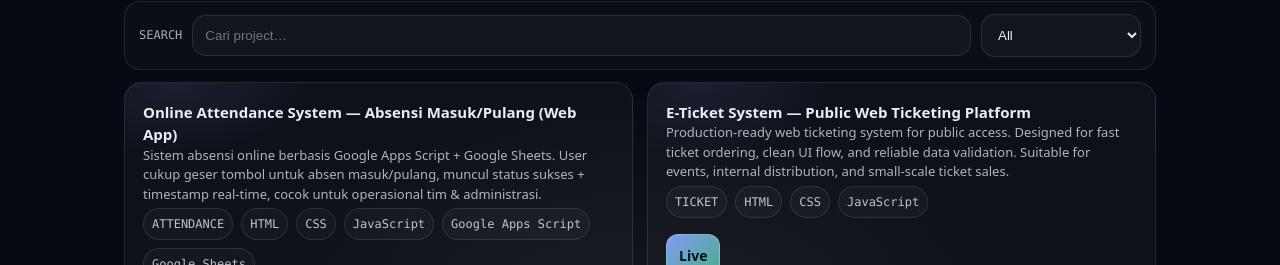
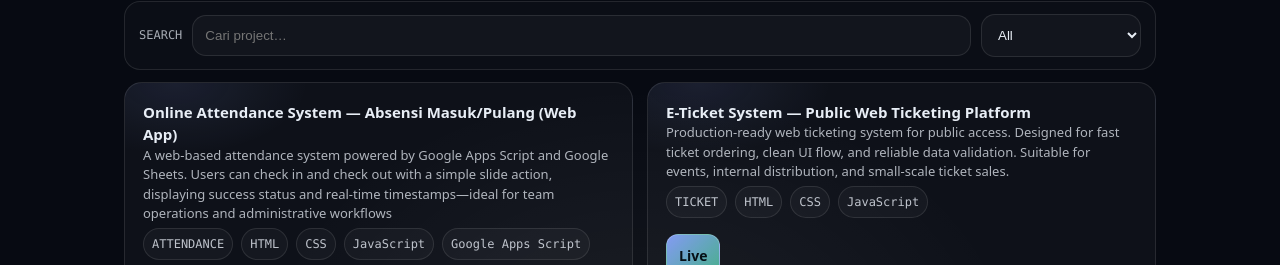
Before and after one commit to BlesUstetu/PORTAL, a plain HTML site: page index.html in a window 1280 px wide. Shown: the part 1309-1574 px from the top of the page. Drawn offline with Linux system fonts and the light colour scheme.

Commit message:
Update index.html

```diff
--- a/index.html
+++ b/index.html
@@ -642,7 +642,7 @@
       {
         title: "Online Attendance System — Absensi Masuk/Pulang (Web App)",
         type: "attendance",
-        desc: "Sistem absensi online berbasis Google Apps Script + Google Sheets. User cukup geser tombol untuk absen masuk/pulang, muncul status sukses + timestamp real-time, cocok untuk operasional tim & administrasi.",
+        desc: "A web-based attendance system powered by Google Apps Script and Google Sheets. Users can check in and check out with a simple slide action, displaying success status and real-time timestamps—ideal for team operations and administrative workflows",
         stack: ["HTML", "CSS", "JavaScript", "Google Apps Script", "Google Sheets"],
         live: "https://blesustetu.github.io/absen/",
         repo: ""
```
